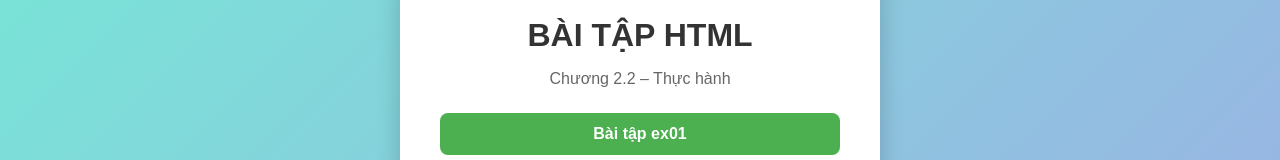
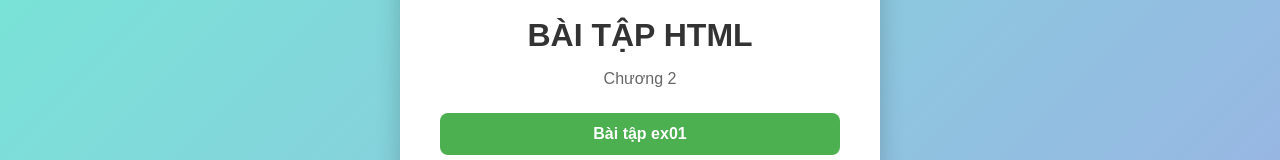
Before and after one commit to ngthien0911/237480201093_HTML, a plain HTML site: page index.html in a window 1280 px wide. Shown: the part 276-436 px from the top of the page. Drawn offline with Linux system fonts and the light colour scheme.

Commit message:
Modify HTML content and structure
Updated the content of the HTML file, including the title and paragraph text.

```diff
--- a/index.html
+++ b/index.html
@@ -60,7 +60,7 @@
 <body>
     <div class="container">
         <h1>BÀI TẬP HTML</h1>
-        <p>Chương 2.2 – Thực hành</p>
+        <p>Chương 2</p>
 
         <a href="ex01.html"> Bài tập ex01</a>
         <a href="ex02.html"> Bài tập ex02</a>
```
